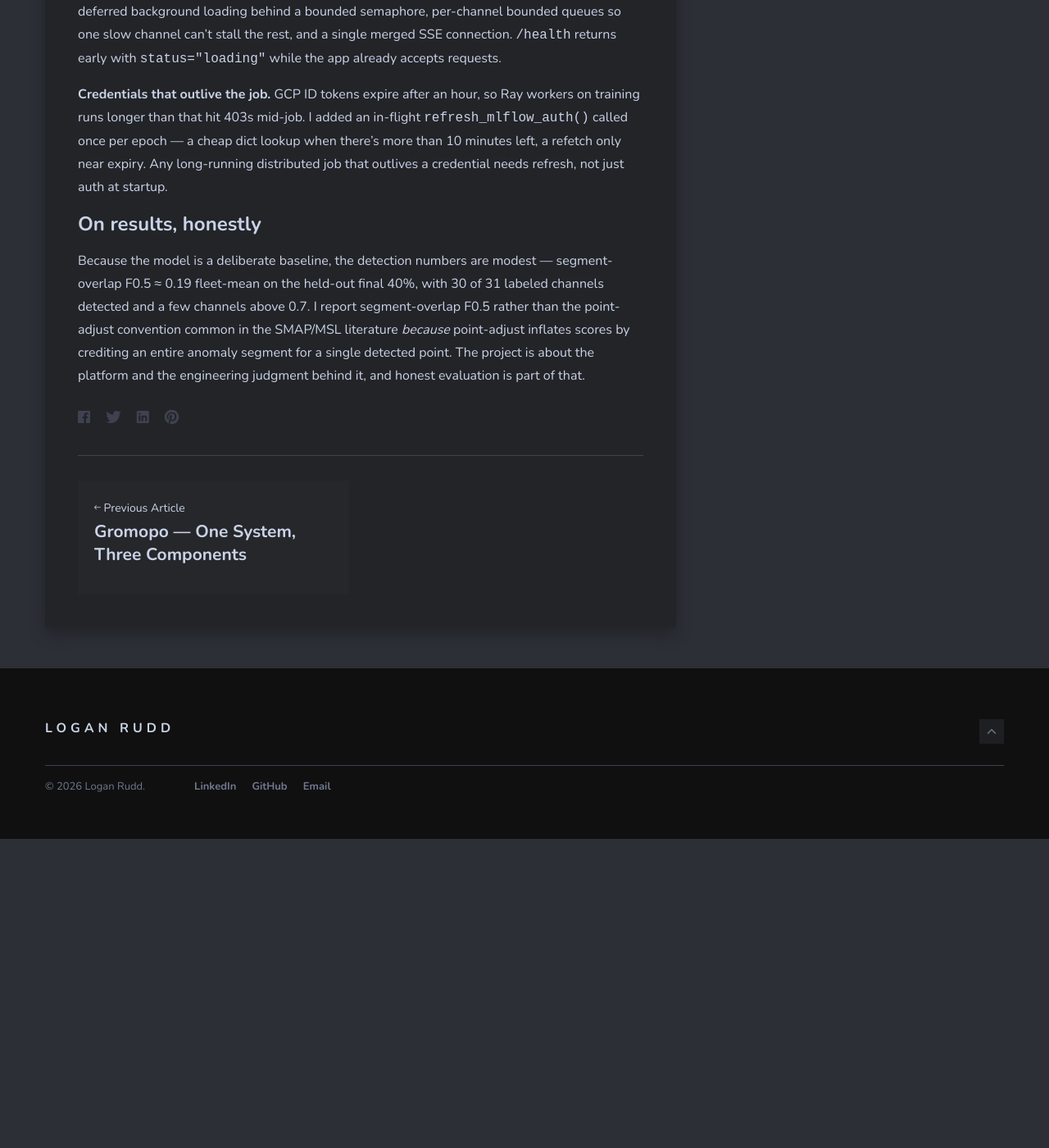
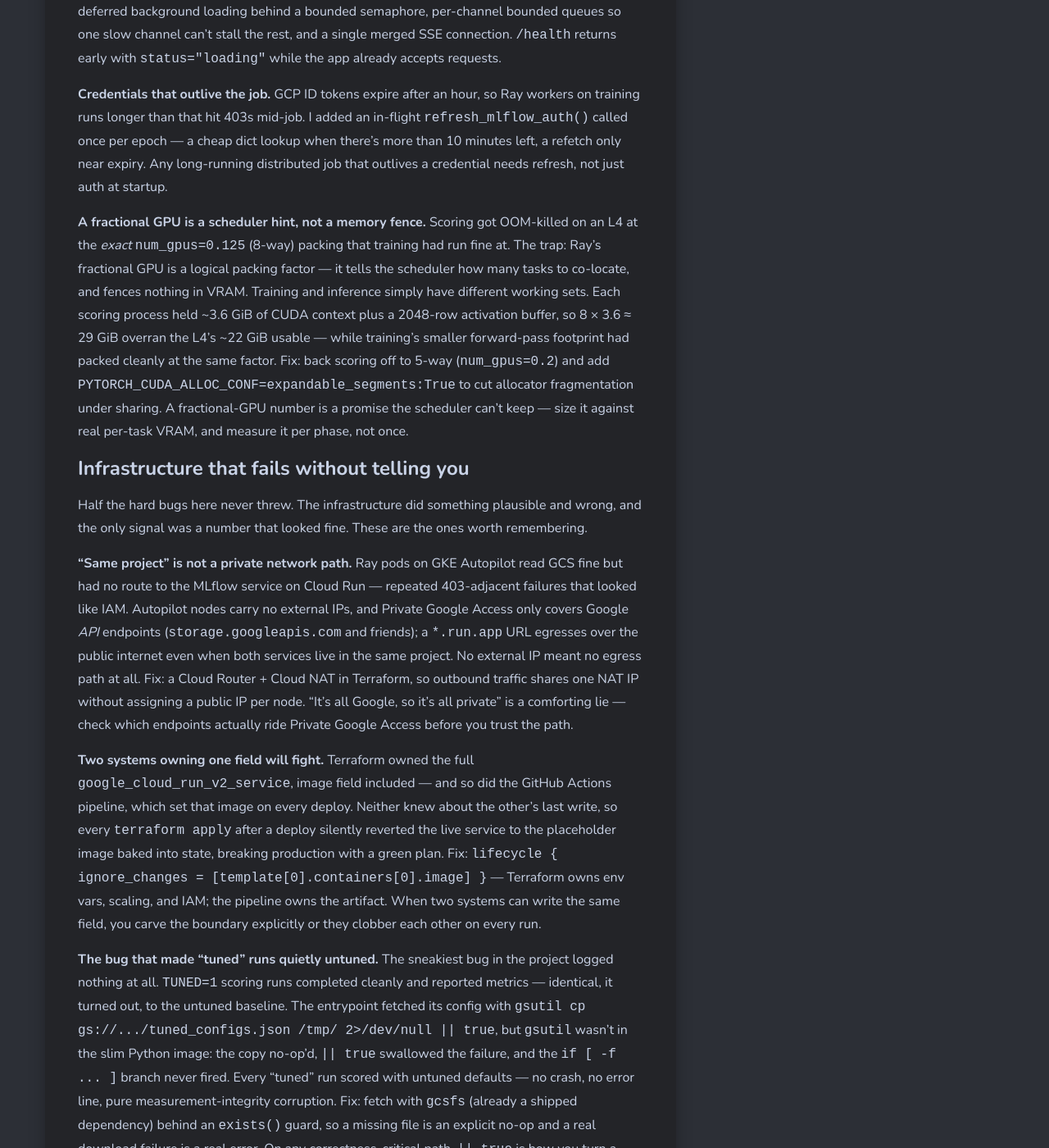
Before and after one commit to loganrudd/loganrudd.github.io, a Jekyll site: the page built from _posts/2026-06-15-spacecraft-telemetry-anomaly-detection.md, in a window 1280 px wide and 1400 px high, scrolled down 2406 px. Shown: the whole window at 82% size. Built offline with Jekyll 4.4.1, drawn with Linux system fonts in a browser that asks for light colours; nearby versions of some CDN libraries; before the commit the page ends 3429 px from its top, so only the background shows below that; some of the changed text lies outside the part shown.

```diff
--- a/_posts/2026-06-28-spacecraft-telemetry-anomaly-detection.md
+++ b/_posts/2026-06-15-spacecraft-telemetry-anomaly-detection.md
@@ -41,6 +41,18 @@
 
 **Credentials that outlive the job.** GCP ID tokens expire after an hour, so Ray workers on training runs longer than that hit 403s mid-job. I added an in-flight `refresh_mlflow_auth()` called once per epoch — a cheap dict lookup when there's more than 10 minutes left, a refetch only near expiry. Any long-running distributed job that outlives a credential needs refresh, not just auth at startup.
 
+**A fractional GPU is a scheduler hint, not a memory fence.** Scoring got OOM-killed on an L4 at the *exact* `num_gpus=0.125` (8-way) packing that training had run fine at. The trap: Ray's fractional GPU is a logical packing factor — it tells the scheduler how many tasks to co-locate, and fences nothing in VRAM. Training and inference simply have different working sets. Each scoring process held ~3.6 GiB of CUDA context plus a 2048-row activation buffer, so 8 × 3.6 ≈ 29 GiB overran the L4's ~22 GiB usable — while training's smaller forward-pass footprint had packed cleanly at the same factor. Fix: back scoring off to 5-way (`num_gpus=0.2`) and add `PYTORCH_CUDA_ALLOC_CONF=expandable_segments:True` to cut allocator fragmentation under sharing. A fractional-GPU number is a promise the scheduler can't keep — size it against real per-task VRAM, and measure it per phase, not once.
+
+### Infrastructure that fails without telling you
+
+Half the hard bugs here never threw. The infrastructure did something plausible and wrong, and the only signal was a number that looked fine. These are the ones worth remembering.
+
+**"Same project" is not a private network path.** Ray pods on GKE Autopilot read GCS fine but had no route to the MLflow service on Cloud Run — repeated 403-adjacent failures that looked like IAM. Autopilot nodes carry no external IPs, and Private Google Access only covers Google *API* endpoints (`storage.googleapis.com` and friends); a `*.run.app` URL egresses over the public internet even when both services live in the same project. No external IP meant no egress path at all. Fix: a Cloud Router + Cloud NAT in Terraform, so outbound traffic shares one NAT IP without assigning a public IP per node. "It's all Google, so it's all private" is a comforting lie — check which endpoints actually ride Private Google Access before you trust the path.
+
+**Two systems owning one field will fight.** Terraform owned the full `google_cloud_run_v2_service`, image field included — and so did the GitHub Actions pipeline, which set that image on every deploy. Neither knew about the other's last write, so every `terraform apply` after a deploy silently reverted the live service to the placeholder image baked into state, breaking production with a green plan. Fix: `lifecycle { ignore_changes = [template[0].containers[0].image] }` — Terraform owns env vars, scaling, and IAM; the pipeline owns the artifact. When two systems can write the same field, you carve the boundary explicitly or they clobber each other on every run.
+
+**The bug that made "tuned" runs quietly untuned.** The sneakiest bug in the project logged nothing at all. `TUNED=1` scoring runs completed cleanly and reported metrics — identical, it turned out, to the untuned baseline. The entrypoint fetched its config with `gsutil cp gs://.../tuned_configs.json /tmp/ 2>/dev/null || true`, but `gsutil` wasn't in the slim Python image: the copy no-op'd, `|| true` swallowed the failure, and the `if [ -f ... ]` branch never fired. Every "tuned" run scored with untuned defaults — no crash, no error line, pure measurement-integrity corruption. Fix: fetch with `gcsfs` (already a shipped dependency) behind an `exists()` guard, so a missing file is an explicit no-op and a real download failure is a real error. On any correctness-critical path, `|| true` is how you turn a loud failure into a silently wrong number — and a silently wrong number is the most expensive kind.
+
 ### On results, honestly
 
 Because the model is a deliberate baseline, the detection numbers are modest — segment-overlap F0.5 ≈ 0.19 fleet-mean on the held-out final 40%, with 30 of 31 labeled channels detected and a few channels above 0.7. I report segment-overlap F0.5 rather than the point-adjust convention common in the SMAP/MSL literature *because* point-adjust inflates scores by crediting an entire anomaly segment for a single detected point. The project is about the platform and the engineering judgment behind it, and honest evaluation is part of that.
```
Also changed, not shown: other parts of _posts/2026-06-15-spacecraft-telemetry-anomaly-detection.md (+1 -1 lines), _posts/2026-06-01-gromopo.md (renamed from _posts/2026-06-20-gromopo.md, +1 -1 lines), _posts/2026-07-01-agent-self-improvement.md (renamed from _posts/2026-06-12-agent-self-improvement.md, +1 -1 lines).
